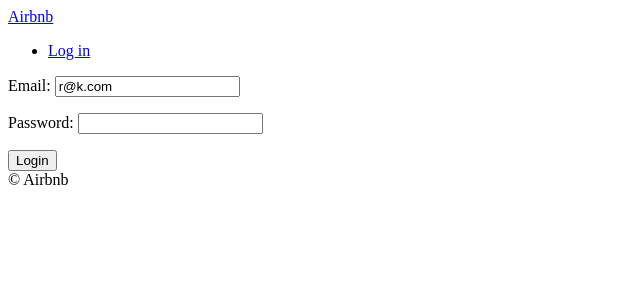
After one commit to own1t/django-airbnb-clone, a Django app: page /users/login in a window 1280 px wide. The commit adds this page. Shown: the top 300 px of the page, without its empty margins (0-640 px from the left). Run offline with Django 3.2, Linux system fonts and the light colour scheme.

Commit message:
created login & logout functionality

```diff
--- a/config/urls.py
+++ b/config/urls.py
@@ -22,6 +22,7 @@ from django.conf.urls.static import static
 urlpatterns = [
     path("", include("core.urls", namespace="core")),
     path("rooms/", include("rooms.urls", namespace="rooms")),
+    path("users/", include("users.urls", namespace="users")),
     path("admin/", admin.site.urls),
 ]
 
--- a/templates/partials/nav.html
+++ b/templates/partials/nav.html
@@ -1,4 +1,8 @@
 <a href="{% url "core:home" %}">Airbnb</a>
 <ul>
-  <li><a href="#">Login</a></li>
+  {% if user.is_authenticated %}
+    <li><a href="{% url "users:logout" %}">Log out</a></li>
+  {% else %}
+    <li><a href="{% url "users:login" %}">Log in</a></li>
+  {% endif %}
 </ul>
--- /dev/null
+++ b/templates/users/login.html
@@ -0,0 +1,18 @@
+{% extends 'base.html' %}
+
+{% block page_title %}
+Log In
+{% endblock page_title %}
+
+{% block search-bar %}
+{% endblock search-bar %}
+
+{% block content %}
+
+<form method="POST" action="{% url "users:login" %}">
+    {% csrf_token %}
+    {{form.as_p}}
+    <button>Login</button>
+</form>
+
+{% endblock content %}
--- /dev/null
+++ b/users/forms.py
@@ -0,0 +1,28 @@
+from django import forms
+from . import models
+
+
+class LoginForm(forms.Form):
+
+    email = forms.EmailField()
+    password = forms.CharField(widget=forms.PasswordInput)
+
+    def clean(self):
+
+        email = self.cleaned_data.get("email")
+        password = self.cleaned_data.get("password")
+
+        try:
+            user = models.User.objects.get(email=email)
+            if user.check_password(password):
+                return self.cleaned_data
+
+            else:
+                self.add_error(
+                    "password", forms.ValidationError("Invalid Username or Password")
+                )
+
+        except models.User.DoesNotExist:
+            self.add_error(
+                "email", forms.ValidationError("Invalid Username or Password")
+            )
--- a/users/urls.py
+++ b/users/urls.py
@@ -0,0 +1,9 @@
+from django.urls import path
+from . import views
+
+app_name = "users"
+
+urlpatterns = [
+    path("login", views.LoginView.as_view(), name="login"),
+    path("logout", views.log_out, name="logout"),
+]
--- a/users/views.py
+++ b/users/views.py
@@ -1,3 +1,33 @@
-from django.shortcuts import render
+from django.views import View
+from django.shortcuts import render, redirect, reverse
+from django.contrib.auth import authenticate, login, logout
+from . import forms
 
-# Create your views here.
+
+class LoginView(View):
+    def get(self, request):
+
+        form = forms.LoginForm(initial={"email": "r@k.com"})
+
+        return render(request, "users/login.html", {"form": form})
+
+    def post(self, request):
+
+        form = forms.LoginForm(request.POST)
+
+        if form.is_valid():
+            email = form.cleaned_data.get("email")
+            password = form.cleaned_data.get("password")
+            user = authenticate(request, username=email, password=password)
+
+            if user is not None:
+                login(request, user)
+                return redirect(reverse("core:home"))
+
+        return render(request, "users/login.html", {"form": form})
+
+
+def log_out(request):
+    logout(request)
+
+    return redirect(reverse("core:home"))
```
Also changed, not shown: 1 other file.
